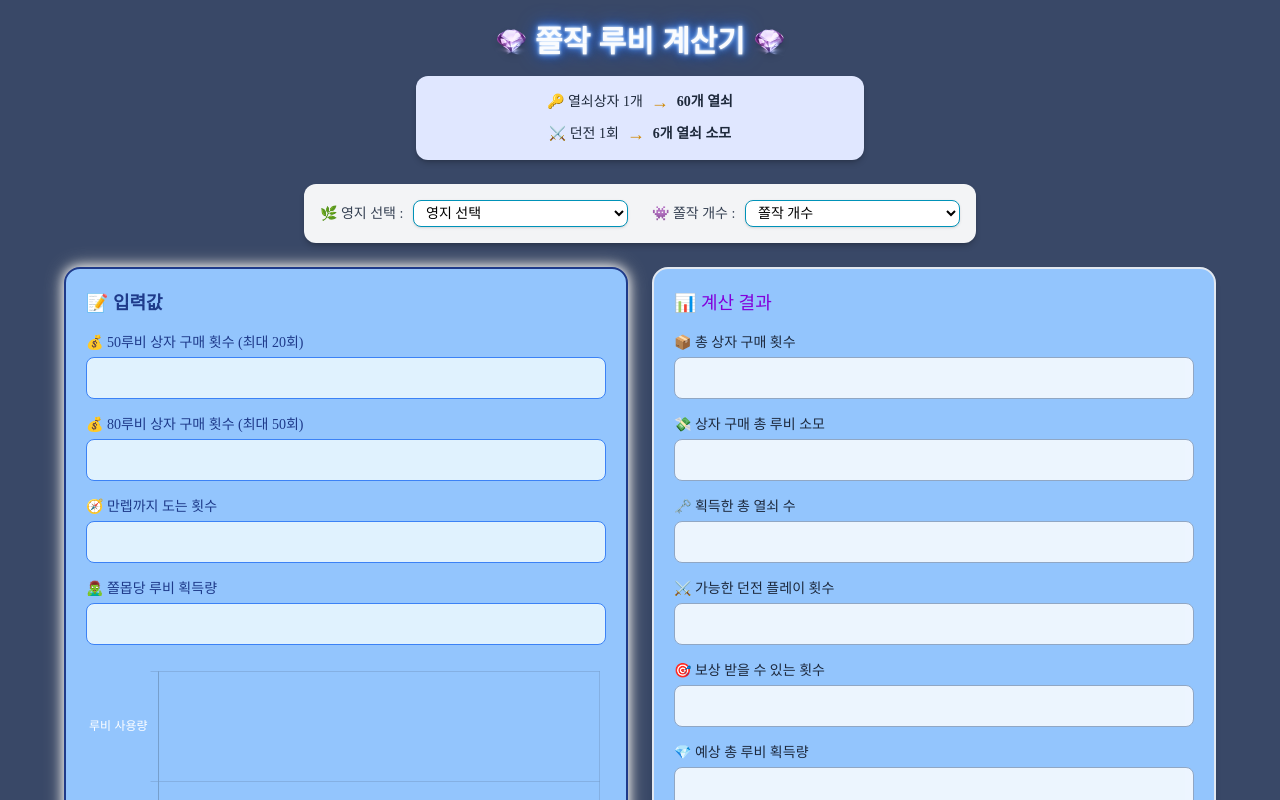
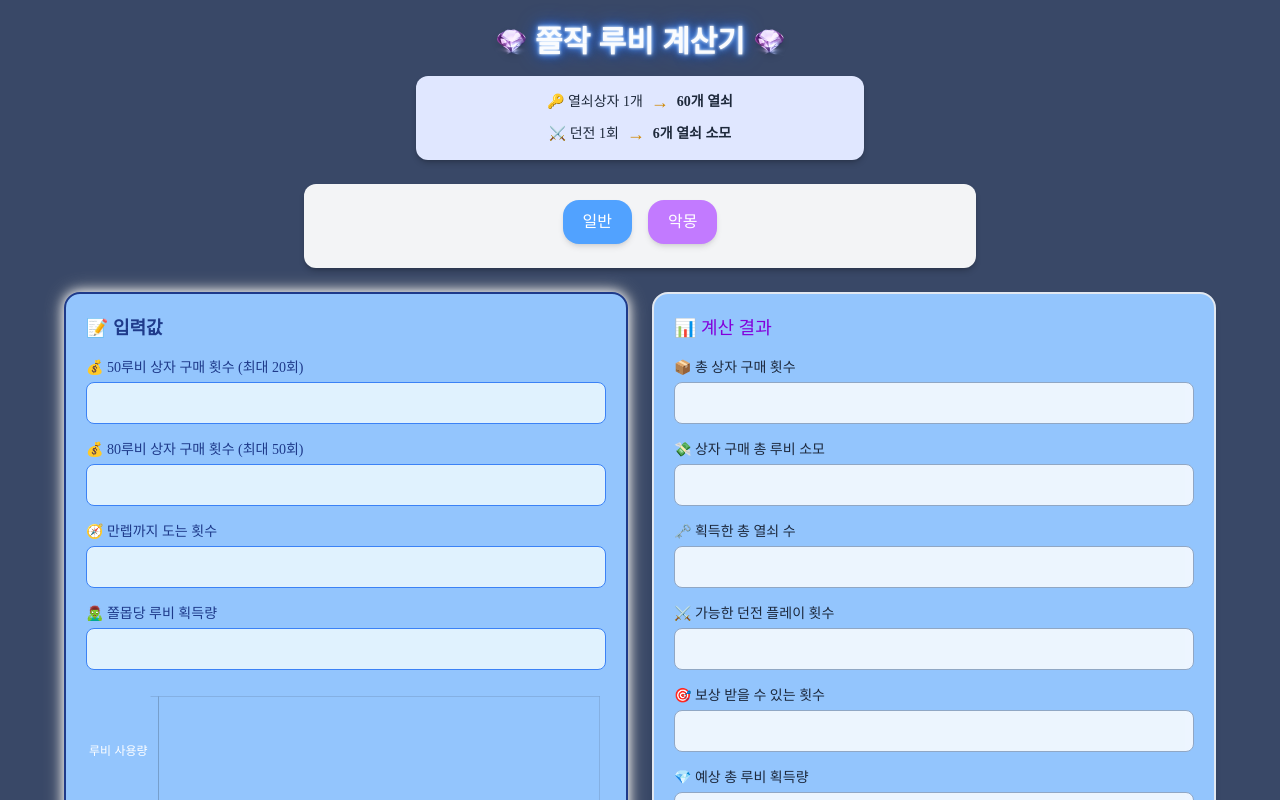
Before and after one commit to KimGiJeong1101/ZzolJak, a React (Vite) app: page / in a window 1280 px wide. Shown: the top 800 px of the page. Built offline with nearby package versions, Linux system fonts and the light colour scheme; a web font is replaced by a local one.

Commit message:
계산 로직 약간 변경 및 난이도 구분

```diff
--- a/package.json
+++ b/package.json
@@ -14,6 +14,7 @@
     "@fontsource/baloo-2": "^5.2.5",
     "@tailwindcss/vite": "^4.1.7",
     "chart.js": "^4.4.9",
+    "framer-motion": "^12.12.2",
     "react": "^18.2.0",
     "react-dom": "^18.2.0"
   },
--- a/src/App.jsx
+++ b/src/App.jsx
@@ -14,8 +14,8 @@ const App = () => {
 
   const [buy50, setBuy50] = useState("");
   const [buy80, setBuy80] = useState("");
-  const [rewardInterval, setRewardInterval] = useState("");
   const [mobCount, setMobCount] = useState("");
+  const [dungeonExp, setDungeonExp] = useState("");
 
   const {
     totalBox,
@@ -25,11 +25,12 @@ const App = () => {
     rubyRewardCount,
     totalRubyReward,
     rubyProfit,
+    rewardInterval,
   } = useRubyCalculator({
     buy50,
     buy80,
-    rewardInterval,
     mobCount,
+    dungeonExp,
   });
 
   return (
@@ -43,10 +44,8 @@ const App = () => {
       <div className="mb-6">
         <InfoBar />
       </div>
-      <StageAndMob
-        setRewardInterval={setRewardInterval}
-        setMobCount={setMobCount}
-      />
+
+      <StageAndMob setDungeonExp={setDungeonExp} setMobCount={setMobCount} />
 
       {/* 여기 max-w-6xl 유지하되, 그 안의 자식 컨테이너에 반응형 너비 적용 */}
       <div className="grid gap-6 max-w-6xl mx-auto mt-6 sm:grid-cols-2">
@@ -56,9 +55,8 @@ const App = () => {
           setBuy50={setBuy50}
           setBuy80={setBuy80}
           rewardInterval={rewardInterval}
-          setRewardInterval={setRewardInterval}
           mobCount={mobCount}
-          setMobCount={setMobCount}
+          dungeonExp={dungeonExp}
           chartRef={chartRef}
           usedRuby={totalUsedRuby}
           expectedReward={totalRubyReward}
@@ -75,6 +73,7 @@ const App = () => {
             rubyRewardCount,
             totalRubyReward,
             rubyProfit,
+            rewardInterval,
           ]}
           className="w-full max-w-md sm:max-w-none"
         />
--- a/src/components/InputCard.jsx
+++ b/src/components/InputCard.jsx
@@ -9,8 +9,6 @@ const InputCard = ({
   mobCount,
   setBuy50,
   setBuy80,
-  setRewardInterval,
-  setMobCount,
   chartRef,
   usedRuby,
   expectedReward,
--- a/src/components/StageAndMob.jsx
+++ b/src/components/StageAndMob.jsx
@@ -1,63 +1,246 @@
+import { useState } from "react";
 import "../styles/commonstyle.css";
+import { motion, AnimatePresence } from "framer-motion";
 
-const StageAndMob = ({ setRewardInterval, setMobCount }) => {
-  const handleStageChange = (e) => {
-    const value = Number(e.target.value);
-    setRewardInterval(value);
+const StageAndMob = ({ setDungeonExp, setMobCount }) => {
+  const [activeType, setActiveType] = useState(null);
+
+  const handleSelectType = (type) => {
+    setActiveType(type);
+    setSelectedStage(""); // 초기화
+    setSelectedMobCount(""); // 초기화
+    setDungeonExp(0); // 부모 상태도 초기화하고 싶다면
+    setMobCount(0); // 여기도 초기화
   };
 
-  const handleMobCountChange = (e) => {
+  const [normalStage, setNormalStage] = useState("");
+  const [normalMobCount, setNormalMobCount] = useState("");
+
+  const [nightmareStage, setNightmareStage] = useState("");
+  const [nightmareMobCount, setNightmareMobCount] = useState("");
+
+  // 노말 난이도
+  const normalStages = [
+    { id: 1, label: "1 영지", exp: 760 },
+    { id: 2, label: "2 영지", exp: 940 },
+    { id: 3, label: "3 영지", exp: 940 },
+    { id: 4, label: "4 영지", exp: 940 },
+    { id: 5, label: "5 영지", exp: 940 },
+    { id: 6, label: "6 영지", exp: 940 },
+    { id: 7, label: "7 영지", exp: 940 },
+    { id: 8, label: "8 영지", exp: 970 },
+    { id: 9, label: "9 영지", exp: 1000 },
+    { id: 10, label: "10 영지", exp: 1030 },
+    { id: 11, label: "11 영지", exp: 1060 },
+    { id: 12, label: "12 영지", exp: 1090 },
+    { id: 13, label: "13 영지", exp: 1120 },
+    { id: 14, label: "14 영지", exp: 1150 },
+  ];
+
+  const normalMobs = [
+    { label: "1쫄작", value: 20 },
+    { label: "2쫄작", value: 40 },
+    { label: "3쫄작", value: 60 },
+    { label: "4쫄작", value: 80 },
+  ];
+
+  // 악몽 난이도
+
+  const nightmareStages = [
+    { id: 1, label: "1 영지", exp: 10 },
+    { id: 2, label: "2 영지", exp: 10 },
+    { id: 3, label: "3 영지", exp: 10 },
+    { id: 4, label: "4 영지", exp: 10 },
+    { id: 5, label: "5 영지", exp: 10 },
+    { id: 6, label: "6 영지", exp: 10 },
+    { id: 7, label: "7 영지", exp: 10 },
+    { id: 8, label: "8 영지", exp: 10 },
+    { id: 9, label: "9 영지", exp: 10 },
+    { id: 10, label: "10 영지", exp: 400 },
+    { id: 11, label: "11 영지", exp: 400 },
+    { id: 12, label: "12 영지", exp: 400 },
+    { id: 13, label: "13 영지", exp: 400 },
+    { id: 14, label: "14 영지", exp: 400 },
+  ];
+
+  const nightmareMobs = [
+    { label: "1쫄작", value: 20 },
+    { label: "2쫄작", value: 40 },
+    { label: "3쫄작", value: 60 },
+    { label: "4쫄작", value: 80 },
+    { label: "5쫄작", value: 100 },
+    { label: "6쫄작", value: 120 },
+    { label: "7쫄작", value: 140 },
+    { label: "8쫄작", value: 160 },
+  ];
+
+  const handleNormalStageChange = (e) => {
+    const selectedId = Number(e.target.value);
+    const selected = normalStages.find((stage) => stage.id === selectedId);
+    if (selected) {
+      setNormalStage(selectedId);
+      setDungeonExp(selected.exp);
+    }
+  };
+
+  const handleNightmareStageChange = (e) => {
+    const selectedId = Number(e.target.value);
+    const selected = nightmareStages.find((stage) => stage.id === selectedId);
+    if (selected) {
+      setNightmareStage(selectedId);
+      setDungeonExp(selected.exp);
+    }
+  };
+
+  const handleNormalMobCountChange = (e) => {
     const value = Number(e.target.value);
+    setNormalMobCount(value);
     setMobCount(value);
   };
 
-  return (
-    <div className="max-w-2xl mx-auto p-4 bg-[#F3F4F6] rounded-xl shadow-md shadow-black/20 text-gray-800 font-[Jua] animate-fade-in hover:scale-105 transition-transform duration-300">
-      <div className="flex flex-col md:flex-row md:space-x-6 space-y-4 md:space-y-0">
-        {/* 영지 선택 */}
-        <label className="flex items-center space-x-2 flex-1 w-full">
-          <span className="text-sm min-w-[85px] text-gray-700">
-            🌿 영지 선택 :
-          </span>
+  const handleNightmareMobCountChange = (e) => {
+    const value = Number(e.target.value);
+    setNightmareMobCount(value);
+    setMobCount(value);
+  };
+
+  const NormalUI = () => (
+    <div className="mt-6 space-y-4">
+      <label className="flex items-center space-x-2">
+        <span className="text-sm min-w-[85px]"> 🌿 영지 선택 :</span>
         <select
-            onChange={handleStageChange}
+          value={normalStage}
+          onChange={handleNormalStageChange}
           className="w-full bg-white text-black text-sm border border-cyan-600 rounded-lg px-2 py-1 shadow-sm focus:outline-none focus:ring-2 focus:ring-cyan-300 hover:border-cyan-400 transition"
         >
-            <option value="0">영지 선택</option>
-            <option value="17">1 영지</option>
-            <option value="16">2 영지</option>
-            <option value="16">3 영지</option>
-            <option value="15">4 영지</option>
-            <option value="15">5 영지</option>
-            <option value="14">6 영지</option>
-            <option value="14">7 영지</option>
-            <option value="13">8 영지</option>
-            <option value="13">9 영지</option>
-            <option value="13">10 영지</option>
-            <option value="12">11 영지</option>
-            <option value="12">12 영지</option>
-            <option value="12">13 영지</option>
-            <option value="11">14 영지</option>
+          <option value="">영지 선택</option>
+          {normalStages.map(({ id, label }) => (
+            <option value={id} key={id}>
+              {label}
+            </option>
+          ))}
         </select>
       </label>
 
-        {/* 쫄작 수 */}
-        <label className="flex items-center space-x-2 flex-1 w-full">
-          <span className="text-sm min-w-[85px] text-gray-700">
-            👾 쫄작 개수 :
-          </span>
+      <label className="flex items-center space-x-2">
+        <span className="text-sm min-w-[85px]"> 👾 쫄작 개수 :</span>
         <select
-            onChange={handleMobCountChange}
+          value={normalMobCount}
+          onChange={handleNormalMobCountChange}
           className="w-full bg-white text-black text-sm border border-cyan-600 rounded-lg px-2 py-1 shadow-sm focus:outline-none focus:ring-2 focus:ring-cyan-300 hover:border-cyan-400 transition"
         >
-            <option value="0">쫄작 개수</option>
-            <option value="20">1쫄작</option>
-            <option value="40">2쫄작</option>
-            <option value="60">3쫄작</option>
-            <option value="80">4쫄작</option>
+          <option value="0">쫄작 수</option>
+          {normalMobs.map(({ label, value }) => (
+            <option value={value} key={value}>
+              {label}
+            </option>
+          ))}
         </select>
       </label>
     </div>
+  );
+
+  const NightmareUI = () => (
+    // 해당 컴포넌트는 나중에 경험치 혹은 쫄작 수 정보를 수급하면 사용예정
+
+    // <div className="mt-6 space-y-4">
+    //   <label className="flex items-center space-x-2">
+    //     <span className="text-sm min-w-[85px]"> 🌿 영지 선택 :</span>
+    //     <select
+    //       value={nightmareStage}
+    //       onChange={handleNightmareStageChange}
+    //       className="w-full bg-white text-black text-sm border border-purple-500 rounded-lg px-2 py-1 shadow-sm focus:outline-none focus:ring-2 focus:ring-purple-300 hover:border-purple-400 transition"
+    //     >
+    //       <option value="0">영지 선택</option>
+    //       {nightmareStages.map(({ id, label }) => (
+    //         <option value={id} key={id}>
+    //           {label}
+    //         </option>
+    //       ))}
+    //     </select>
+    //   </label>
+
+    //   <label className="flex items-center space-x-2">
+    //     <span className="text-sm min-w-[85px]"> 👾 쫄작 개수 :</span>
+    //     <select
+    //       value={nightmareMobCount}
+    //       onChange={handleNightmareMobCountChange}
+    //       className="w-full bg-white text-black text-sm border border-purple-500 rounded-lg px-2 py-1 shadow-sm focus:outline-none focus:ring-2 focus:ring-purple-300 hover:border-purple-400 transition"
+    //     >
+    //       <option value="0">쫄작 수</option>
+    //       {nightmareMobs.map(({ label, value }) => (
+    //         <option value={value} key={value}>
+    //           {label}
+    //         </option>
+    //       ))}
+    //     </select>
+    //   </label>
+    // </div>
+
+    <div className="mt-4 p-4 border-2 border-purple-300 rounded-lg bg-purple-50 text-center shadow-inner shadow-purple-100">
+      <p className="text-base sm:text-lg font-semibold text-purple-600 mb-1.5">
+        ⚠️ 준비 중입니다!
+      </p>
+      <p className="text-xs sm:text-sm text-gray-700">
+        <span className="font-medium">악몽 난이도</span>는{" "}
+        <span className="font-bold text-purple-500">추후 업데이트 예정</span>
+        입니다.
+      </p>
+    </div>
+  );
+
+  return (
+    <div className="max-w-2xl mx-auto p-4 bg-[#F3F4F6] rounded-xl shadow-md shadow-black/20 text-gray-800 font-[Jua] animate-fade-in hover:scale-105 transition-transform duration-300">
+      {/* 🔘 버튼 */}
+      <div className="flex justify-center gap-4 mb-2">
+        <button
+          onClick={() => handleSelectType("normal")}
+          className={`px-5 py-2.5 rounded-2xl text-white text-sm sm:text-base transition-all duration-200 shadow-md ${
+            activeType === "normal"
+              ? "bg-blue-600"
+              : "bg-blue-400 hover:bg-blue-600"
+          }`}
+        >
+          일반
+        </button>
+        <button
+          onClick={() => handleSelectType("nightmare")}
+          className={`px-5 py-2.5 rounded-2xl text-white text-sm sm:text-base transition-all duration-200 shadow-md ${
+            activeType === "nightmare"
+              ? "bg-purple-600"
+              : "bg-purple-400 hover:bg-purple-600"
+          }`}
+        >
+          악몽
+        </button>
+      </div>
+
+      {/* ✨ 조건부 렌더링 */}
+      <AnimatePresence mode="wait">
+        {activeType === "normal" && (
+          <motion.div
+            key="normal"
+            initial={{ opacity: 0, y: -20 }}
+            animate={{ opacity: 1, y: 0 }}
+            exit={{ opacity: 0, y: -20 }}
+            transition={{ duration: 0.6 }}
+          >
+            <NormalUI />
+          </motion.div>
+        )}
+
+        {activeType === "nightmare" && (
+          <motion.div
+            key="nightmare"
+            initial={{ opacity: 0, y: -20 }}
+            animate={{ opacity: 1, y: 0 }}
+            exit={{ opacity: 0, y: -20 }}
+            transition={{ duration: 0.6 }}
+          >
+            <NightmareUI />
+          </motion.div>
+        )}
+      </AnimatePresence>
     </div>
   );
 };
```
Also changed, not shown: src/hooks/useRubyCalculator.js (+5 -2 lines), 1 other file (tests, documents, lock files or other folders). Lines whose indentation alone changed are shown as unchanged.
